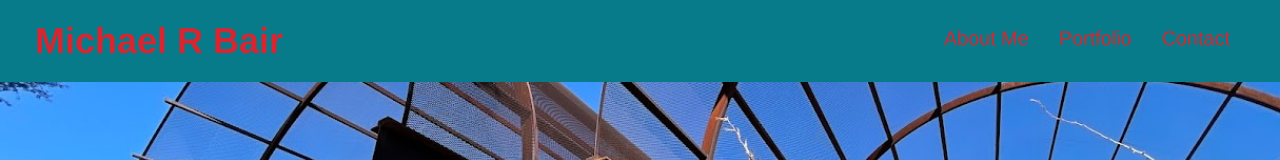
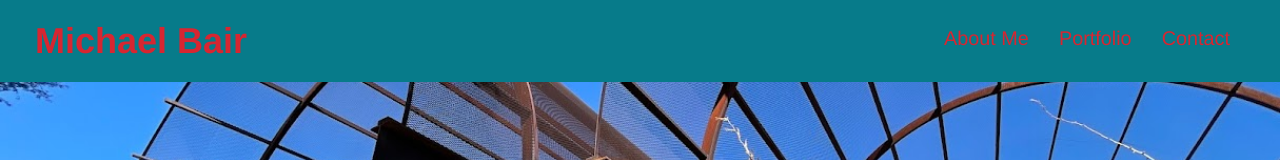
Before and after one commit to mbair87/michael-bair-porfolio, a plain HTML site: page index.html in a window 1280 px wide. Shown: the top 160 px of the page. Drawn offline with Linux system fonts and the light colour scheme.

Commit message:
change back test changes

```diff
--- a/index.html
+++ b/index.html
@@ -13,7 +13,7 @@
     <!--navigation-->
     <header>
         <h1>
-            <a href="/">Michael R Bair</a>
+            <a href="/">Michael Bair</a>
         </h1>
         <nav>
             <ul>
```
